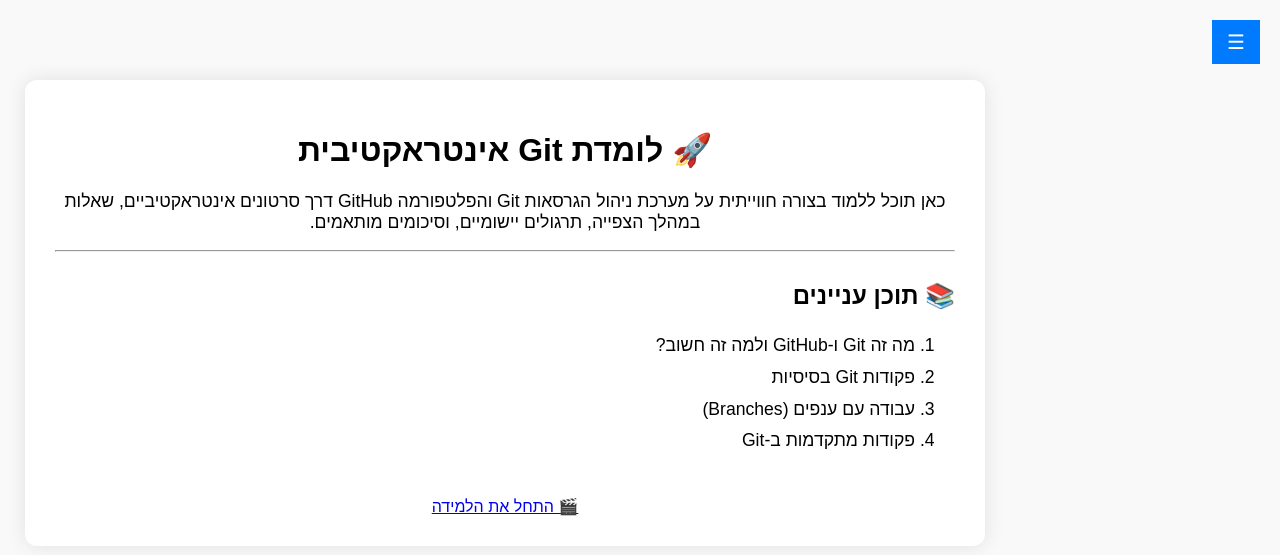
After one commit to KeturahS/CICD_UNLOCKED, a Django app: page /modules/git/ in a window 1280 px wide. The commit adds this page. Shown: the top 555 px of the page. Run offline with Django 5.2, Linux system fonts and the light colour scheme; a user stored in the database is signed in.

Commit message:
BSPM25T10-74 <message>

```diff
--- /dev/null
+++ b/CICD__UNLOCKED/App_SetUp/templates/learning_modules/base_learning_module.html
@@ -0,0 +1,73 @@
+<!-- base_learning_module.html -->
+<!DOCTYPE html>
+<html lang="he" dir="rtl">
+<head>
+  <meta charset="UTF-8">
+  <title>{% block title %}מודול{% endblock %}</title>
+  <style>
+    body { font-family: Arial, sans-serif; margin: 0; background-color: #f9f9f9; }
+    .sidebar {
+      height: 100%;
+      width: 250px;
+      position: fixed;
+      right: -250px;
+      top: 0;
+      background-color: #007bff;
+      color: white;
+      overflow-x: hidden;
+      transition: 0.5s;
+      padding-top: 60px;
+    }
+    .sidebar a {
+      padding: 15px 30px;
+      text-decoration: none;
+      font-size: 18px;
+      color: white;
+      display: block;
+    }
+    .sidebar a:hover {
+      background-color: #0056b3;
+    }
+    .openbtn {
+      position: fixed;
+      top: 20px;
+      right: 20px;
+      background-color: #007bff;
+      color: white;
+      padding: 10px 15px;
+      border: none;
+      font-size: 20px;
+      cursor: pointer;
+      z-index: 1;
+    }
+    .content {
+      margin-right: 270px;
+      padding-top: 80px;
+      padding-left: 20px;
+      padding-right: 20px;
+    }
+  </style>
+</head>
+<body>
+
+<button class="openbtn" onclick="toggleSidebar()">☰</button>
+
+<div id="sidebar" class="sidebar">
+  <a href="{% url 'git_module' %}">Git</a>
+  <a href="{% url 'jenkins_module' %}">Jenkins</a>
+  <a href="{% url 'docker_module' %}">Docker</a>
+</div>
+
+<div class="content">
+  {% block content %}{% endblock %}
+</div>
+
+<script>
+  function toggleSidebar() {
+    const sidebar = document.getElementById("sidebar");
+    sidebar.style.right = sidebar.style.right === "0px" ? "-250px" : "0px";
+  }
+</script>
+
+</body>
+</html>
--- /dev/null
+++ b/CICD__UNLOCKED/App_SetUp/templates/learning_modules/git_module.html
@@ -0,0 +1,60 @@
+{% extends 'learning_modules/base_learning_module.html' %}
+
+{% block title %}לומדת Git - אינטראקטיבית ודיגיטלית{% endblock %}
+
+{% block content %}
+<div style="max-width: 900px; margin: auto; padding: 30px; background-color: #ffffff; border-radius: 12px; box-shadow: 0 0 20px rgba(0,0,0,0.1);">
+  {% if not request.GET.step %}
+    <h1 style="text-align: center;">🚀 לומדת Git אינטראקטיבית</h1>
+    <p style="text-align: center; font-size: 1.1em;">
+      כאן תוכל ללמוד בצורה חווייתית על מערכת ניהול הגרסאות Git והפלטפורמה GitHub דרך סרטונים אינטראקטיביים, שאלות במהלך הצפייה, תרגולים יישומיים, וסיכומים מותאמים.
+    </p>
+
+    <hr>
+    <h2 style="margin-top: 30px;">📚 תוכן עניינים</h2>
+    <ol style="font-size: 1.1em; line-height: 1.8;">
+      <li>מה זה Git ו-GitHub ולמה זה חשוב?</li>
+      <li>פקודות Git בסיסיות</li>
+      <li>עבודה עם ענפים (Branches)</li>
+      <li>פקודות מתקדמות ב-Git</li>
+    </ol>
+
+    <div style="text-align: center; margin-top: 40px;">
+      <a href="?step=1" class="btn-next">🎬 התחל את הלמידה</a>
+    </div>
+
+  {% elif request.GET.step == '1' %}
+    {% include 'learning_modules/git/section1.html' %}
+  {% elif request.GET.step == '1q' %}
+    <div style="text-align:center;">
+      <h3>שאלות על נושא 1</h3>
+      <p>🔧 שאלות יופיעו כאן (Placeholder)</p>
+      <a href="?step=2" class="btn-next">➡ המשך לסרטון הבא</a>
+    </div>
+  {% elif request.GET.step == '2' %}
+    {% include 'learning_modules/git/section2.html' %}
+  {% elif request.GET.step == '2q' %}
+    <div style="text-align:center;">
+      <h3>שאלות על נושא 2</h3>
+      <p>🔧 שאלות יופיעו כאן (Placeholder)</p>
+      <a href="?step=3" class="btn-next">➡ המשך לסרטון הבא</a>
+    </div>
+  {% elif request.GET.step == '3' %}
+    {% include 'learning_modules/git/section3.html' %}
+  {% elif request.GET.step == '3q' %}
+    <div style="text-align:center;">
+      <h3>שאלות על נושא 3</h3>
+      <p>🔧 שאלות יופיעו כאן (Placeholder)</p>
+      <a href="?step=4" class="btn-next">➡ המשך לסרטון הבא</a>
+    </div>
+  {% elif request.GET.step == '4' %}
+    {% include 'learning_modules/git/section4.html' %}
+  {% elif request.GET.step == '4q' %}
+    <div style="text-align:center;">
+      <h3>שאלות על נושא 4</h3>
+      <p>🔧 שאלות יופיעו כאן (Placeholder)</p>
+      <p>🎉 סיימת את הלומדה! כל הכבוד!</p>
+    </div>
+  {% endif %}
+</div>
+{% endblock %}
--- a/CICD__UNLOCKED/App_SetUp/urls.py
+++ b/CICD__UNLOCKED/App_SetUp/urls.py
@@ -33,5 +33,14 @@ urlpatterns = [
     path('my-messages/', views.student_messages_view, name='student_messages'),
 
 
+    path('learning/', views.learning_home, name='learning_home'),
+    path('modules/git/', views.git_module_view, name='git_module'),
+    path('modules/jenkins/', views.jenkins_module_view, name='jenkins_module'),
+    path('modules/docker/', views.docker_module_view, name='docker_module'),
+
+
+
+
+    path('placeholder/', views.placeholder_view, name='git_quiz_1'),
 
 ]
--- a/CICD__UNLOCKED/App_SetUp/views.py
+++ b/CICD__UNLOCKED/App_SetUp/views.py
@@ -430,3 +430,31 @@ def student_messages_view(request):
     student = request.user
     messages = ContactMessage.objects.filter(student=student).order_by('-created_at')
     return render(request, 'student_contact_messages.html', {'messages': messages})
+
+
+
+@login_required
+def learning_home(request):
+    if not request.user.is_student:
+        return redirect('login_view')
+    return render(request, 'learning_modules/learning_modules_homePage.html')
+
+
+
+@login_required
+def git_module_view(request):
+    return render(request, 'learning_modules/git_module.html')
+
+@login_required
+def jenkins_module_view(request):
+    return render(request, 'learning_modules/jenkins_module.html')
+
+@login_required
+def docker_module_view(request):
+    return render(request, 'learning_modules/docker_module.html')
+
+
+
+
+def placeholder_view(request):
+    return render(request, 'learning_modules/placeholder.html')
```
Also changed, not shown: CICD__UNLOCKED/App_SetUp/templates/learning_modules/docker_module.html (added, +10 -0 lines), CICD__UNLOCKED/App_SetUp/templates/learning_modules/git/section1.html (added, +126 -0 lines), CICD__UNLOCKED/App_SetUp/templates/learning_modules/jenkins_module.html (added, +10 -0 lines), CICD__UNLOCKED/App_SetUp/templates/learning_modules/learning_modules_homePage.html (added, +25 -0 lines), CICD__UNLOCKED/App_SetUp/templates/learning_modules/placeholder.html (added, +8 -0 lines), CICD__UNLOCKED/App_SetUp/templates/student.html (+55 -0 lines), CICD__UNLOCKED/db.sqlite3.
